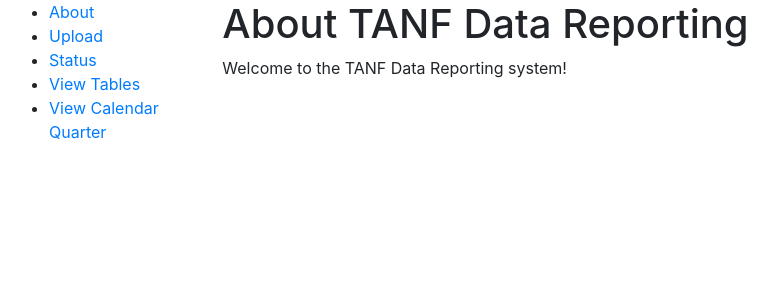
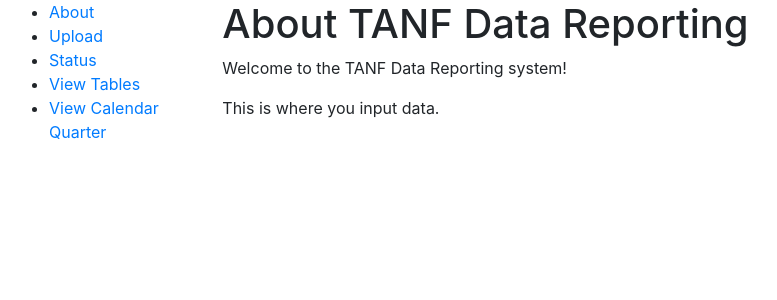
Before and after one commit to 18F/tanf-prototype, a Django app: page /about/ in a window 1280 px wide. Shown: the top 300 px of the page, without its empty margins (6-783 px from the left). Run offline with Django 3.2, Linux system fonts and the light colour scheme; parts of the project's set-up code (start-up, migrations or seed data) failed here and were passed over; some libraries are stand-ins or nearby versions.

Commit message:
demo change (#6)

```diff
--- a/upload/templates/about.html
+++ b/upload/templates/about.html
@@ -3,4 +3,5 @@
 {% block content %}
   <h1>About TANF Data Reporting</h1>
   <p>Welcome to the TANF Data Reporting system!</p>
+  <p>This is where you input data.</p>
 {% endblock %}
```
